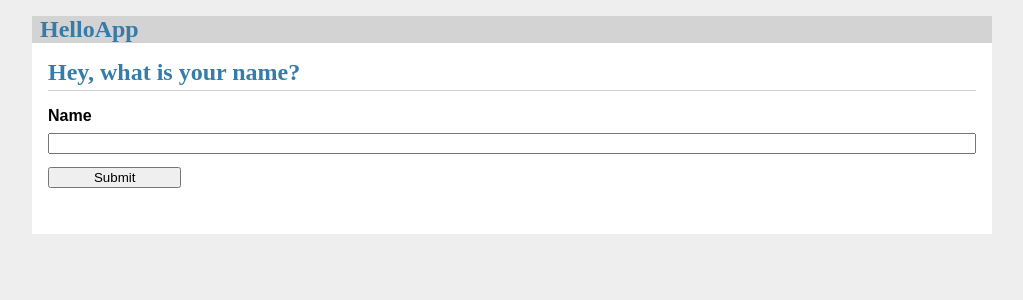
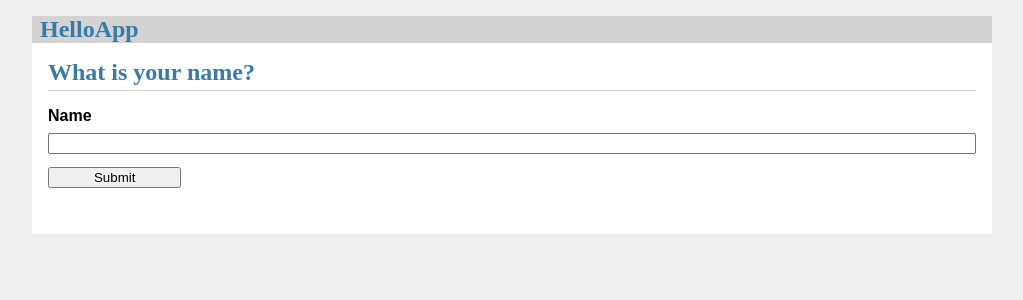
Before and after one commit to uchicago-cs/cs220-helloapp-2019, a Flask app: page / in a window 1280 px wide. Shown: the top 300 px of the page, without its empty margins (128-1151 px from the left). Run offline with Flask 2, Linux system fonts and the light colour scheme.

Commit message:
Revert "Minor change"
This reverts commit afbe0afef4ca5bb978d36b0566c691635fa0cdd9.

```diff
--- a/hello/templates/index.html
+++ b/hello/templates/index.html
@@ -1,7 +1,7 @@
 {% extends 'base.html' %}
 
 {% block header %}
-  <h1>Hey, what is your name?</h1>
+  <h1>What is your name?</h1>
 {% endblock %}
 
 {% block content %}
```
